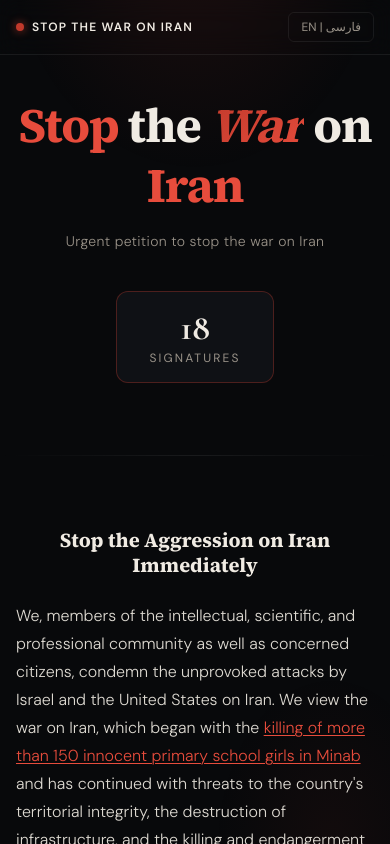
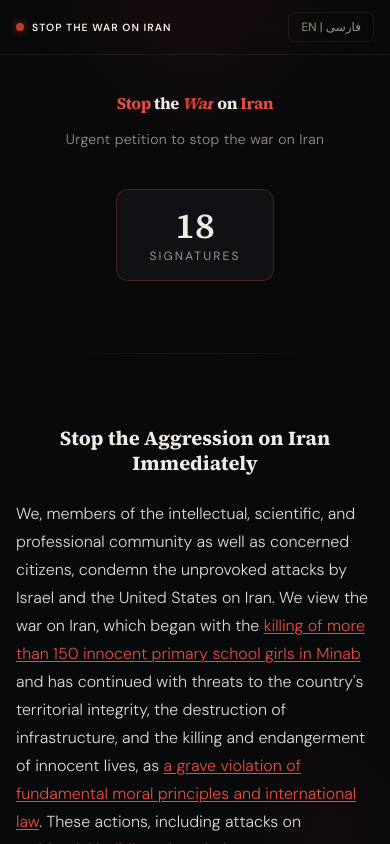
Before and after one commit to Imannil/petition-site, a Next.js app: page / in a window 390 px wide. Shown: the top 844 px of the page. Built offline with nearby package versions, Linux system fonts and the light colour scheme; no server answers; the database is empty.

Commit message:
fixing the fonts for UI

```diff
--- a/components/HeaderHero.tsx
+++ b/components/HeaderHero.tsx
@@ -41,7 +41,7 @@ export default function HeaderHero({ lang }: Props) {
               className="h-2 w-2 rounded-full bg-[var(--red)] shadow-[0_0_9px_rgba(192,57,43,.8)]"
               aria-hidden
             />
-            <span className="text-xs font-semibold uppercase tracking-widest text-[var(--cream)]">
+            <span className="text-[0.65rem] font-semibold uppercase leading-tight tracking-[0.1em] text-[var(--cream)] sm:text-xs sm:tracking-widest">
               {t.siteTitle}
             </span>
           </div>
@@ -62,7 +62,7 @@ export default function HeaderHero({ lang }: Props) {
         dir={isRtl ? "rtl" : "ltr"}
       >
         {isRtl ? (
-          <h1 className="font-heading text-4xl font-bold leading-tight tracking-tight text-[var(--cream)] sm:text-5xl md:text-6xl animate-[fadeUp_0.55s_0.1s_ease_both]">
+          <h1 className="font-heading text-[clamp(1.125rem,4.5vw+0.35rem,2.25rem)] font-bold leading-[1.08] tracking-tight text-[var(--cream)] sm:text-5xl sm:leading-tight md:text-6xl animate-[fadeUp_0.55s_0.1s_ease_both]">
             <span className="text-[var(--red-l)]">جنگ</span>
             <span> با </span>
             <span className="text-[var(--red-l)]">ایران</span>
@@ -71,7 +71,7 @@ export default function HeaderHero({ lang }: Props) {
             <span> کنید</span>
           </h1>
         ) : (
-          <h1 className="font-heading text-5xl font-bold leading-tight tracking-tight text-[var(--cream)] sm:text-6xl md:text-7xl animate-[fadeUp_0.55s_0.1s_ease_both]">
+          <h1 className="font-heading text-[clamp(0.9375rem,2.35vw+0.45rem,2.25rem)] font-bold leading-[1.08] tracking-tight text-[var(--cream)] sm:text-6xl sm:leading-tight md:text-7xl animate-[fadeUp_0.55s_0.1s_ease_both]">
             <span className="text-[var(--red-l)]">{t.titleStop}</span>{" "}
             <span className="text-[var(--cream)]">the</span>{" "}
             <span className="italic bg-gradient-to-br from-[var(--red)] to-[var(--red-l)] bg-clip-text text-transparent">
@@ -85,7 +85,7 @@ export default function HeaderHero({ lang }: Props) {
           {t.subtitle}
         </p>
         <div className="mt-10 inline-flex flex-col items-center gap-0.5 rounded-xl border border-[rgba(192,57,43,.35)] bg-[var(--surface)] px-8 py-4 animate-[fadeUp_0.55s_0.3s_ease_both]">
-          <span className="font-serif text-4xl font-bold text-[var(--cream)]">
+          <span className="font-heading text-4xl font-semibold tabular-nums tracking-normal text-[var(--cream)]">
             {count === null ? "…" : count.toLocaleString(lang === "fa" ? "fa-IR" : "en")}
           </span>
           <span className="text-xs uppercase tracking-[0.18em] text-[var(--dim)]">
```
